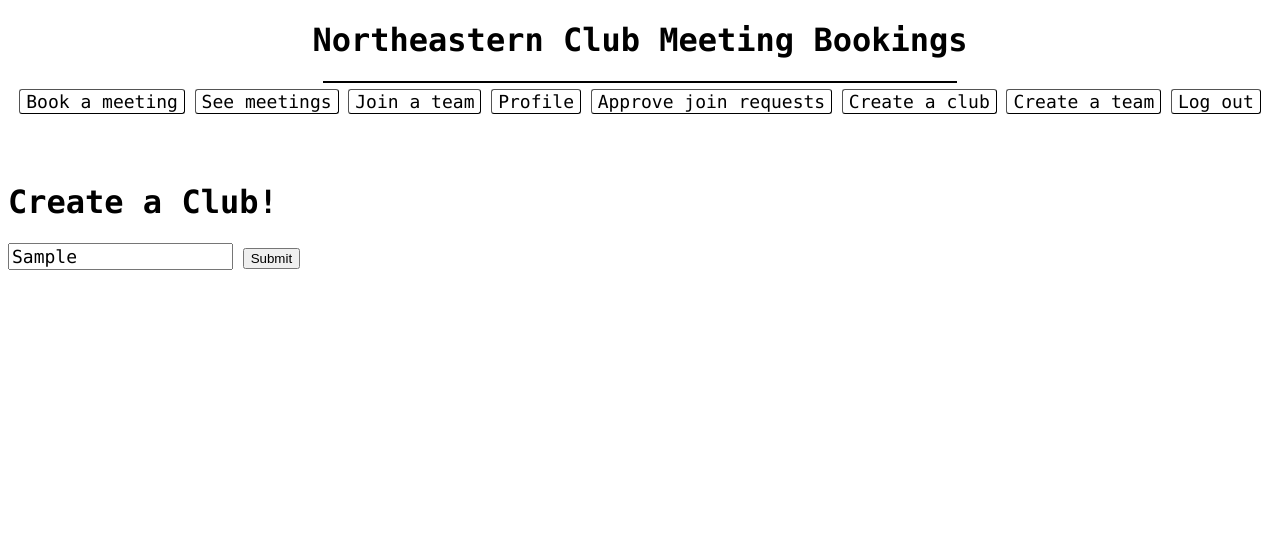
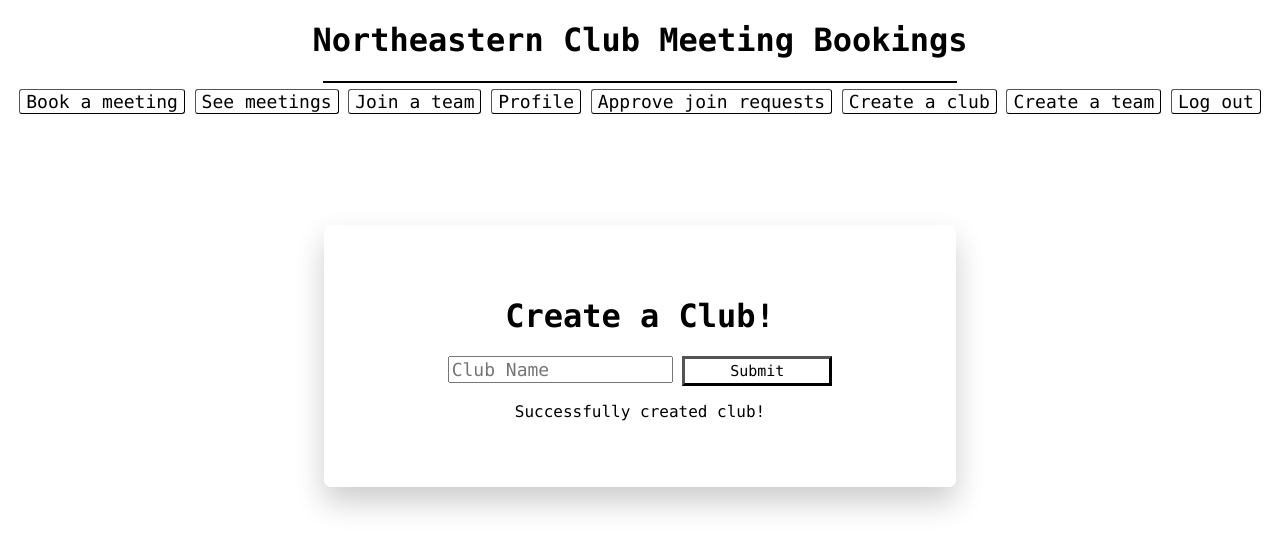
Before and after one commit to ethanszeto/club-room-booking, a website: page public/html/create_club.html in a window 1280 px wide. Both pictures are taken after typing "Sample" into the empty fields and a click on the button "Submit". Drawn offline with Linux system fonts and the light colour scheme; no server answers.

Commit message:
Create club validation and frontend redesigns

```diff
--- /dev/null
+++ b/public/css/create_club.css
@@ -0,0 +1,13 @@
+body {
+  text-align: center;
+}
+
+#create-club-panel {
+  padding-top: 50px;
+  padding-bottom: 50px;
+  margin: 5% 20px 20px 20px;
+  border-radius: 7px;
+  box-shadow: 0 15px 30px rgba(0, 0, 0, 0.2);
+  width: 50%;
+  margin-inline: auto;
+}
--- a/public/html/create_club.html
+++ b/public/html/create_club.html
@@ -8,6 +8,7 @@
     <script defer src="/public/js/dev.js"></script>
     <link href="/public/css/master.css" rel="stylesheet" type="text/css" />
     <link href="/public/css/navbar.css" rel="stylesheet" type="text/css" />
+    <link href="/public/css/create_club.css" rel="stylesheet" type="text/css" />
     <link href="/public/css/dev.css" rel="stylesheet" type="text/css" />
     <title>Create Club</title>
   </head>
@@ -24,10 +25,11 @@
       <a class="btn abutton navbar-button" href="/club/team/create">Create a team</a>
       <a class="btn abutton navbar-button" href="/user/logout">Log out</a>
     </div>
-    <div>
+    <div id="create-club-panel">
       <h1>Create a Club!</h1>
       <input id="club-name" type="text" placeholder="Club Name" />
-      <button id="create-club">Submit</button>
+      <button id="create-club" class="btn">Submit</button>
+      <p id="create-club-message"></p>
     </div>
     <div id="dev" class="dev">
       <textarea id="sql-query" class="input-area"></textarea>
--- a/public/js/create_club.js
+++ b/public/js/create_club.js
@@ -2,5 +2,13 @@ document.getElementById("create-club").addEventListener("click", createClub);
 
 async function createClub() {
   clubName = document.getElementById("club-name").value;
-  await request("POST", { club_name: clubName }, "/club/create");
+  let response = await request("POST", { club_name: clubName }, "/club/create");
+  if (response.error) {
+    console.log(response.error);
+    alert("Something went wrong. Try a different club name.");
+    window.location.href = "/";
+  } else {
+    document.getElementById("create-club-message").innerHTML = "Successfully created club!";
+    document.getElementById("club-name").value = "";
+  }
 }
```
Also changed, not shown: public/css/show_meeting.css (+9 -0 lines).
